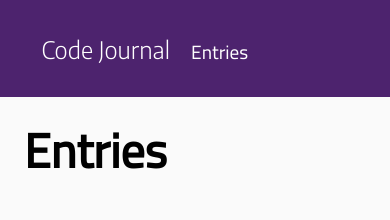
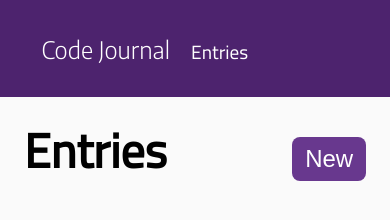
Before and after one commit to NatalieNunez/code-journal, a website: page index.html in a window 390 px wide. Both pictures are taken after a click on the link "Entries". Drawn offline with Linux system fonts and the light colour scheme.

Commit message:
added new button and function to swap views when clicked, styled and ensured it looks good on mobile and desktop

```diff
--- a/css/layout.css
+++ b/css/layout.css
@@ -1,6 +1,6 @@
 .hidden,
 .entry-header {
-  display: none !important;
+  display: none;
 }
 
 .container {
@@ -33,3 +33,7 @@
     width: 50%;
   }
 }
+
+#view-entries {
+  position: relative;
+}
--- a/css/styles.css
+++ b/css/styles.css
@@ -10,11 +10,9 @@ h1 {
 
 .home {
   font-family: 'Encode Sans', sans-serif;
-  color: white;
   font-size: 1.5rem;
   padding: 1.1rem;
   display: inline-block;
-  outline: none;
   text-decoration: none;
 }
 
@@ -23,12 +21,10 @@ h1 {
 }
 
 ol {
-  list-style: none;
   padding: 0;
 }
 
 a {
-  outline: none;
   color: white;
   text-decoration: none;
   font-size: 1.2rem;
@@ -57,7 +53,7 @@ input {
 
 textarea {
   width: 100%;
-  height: 200px;
+  height: 14rem;
   padding: 2%;
   border: solid 1px gainsboro;
 }
@@ -86,7 +82,6 @@ button {
 }
 
 ul {
-  list-style: none;
   padding: 0;
   display: inline;
 }
@@ -98,3 +93,17 @@ li {
 .row.entry-block {
   margin-bottom: 5%;
 }
+
+.new-btn,
+.entry-header {
+  display: inline;
+}
+
+.new-btn {
+  position: absolute;
+  right: 0;
+  top: 2.5rem;
+  font-size: 1.5rem;
+  border-radius: 0.5rem;
+  padding: 0.5rem 0.8rem;
+}
--- a/index.html
+++ b/index.html
@@ -61,11 +61,8 @@
         </form>
       </div>
 
+      <div data-view="entries" id="view-entries" class="hidden">
 
-      <div data-view="entries" id="view-entries" class="hidden">
-        <div class="row" id="sibling">
-          <h1 class="column-full">Entries</h1>
-        </div>
       </div>
     </div>
   </main>
--- a/js/main.js
+++ b/js/main.js
@@ -17,12 +17,23 @@ var $viewEntries = document.querySelector('.hidden');
 var $entryLink = document.querySelector('.view-entry-link');
 var $homeLink = document.querySelector('.home');
 
+var entryHeaderDiv = document.createElement('div');
+entryHeaderDiv.className = 'row';
+var entriesHeader = document.createElement('h1');
+entriesHeader.textContent = 'Entries';
+entriesHeader.className = 'column-full';
+var newButton = document.createElement('button');
+newButton.textContent = 'New';
+newButton.className = 'new-btn';
+entryHeaderDiv.appendChild(entriesHeader);
+entryHeaderDiv.appendChild(newButton);
+
 function handleClick(event) {
   if (event.target === $entryLink) {
     $viewEntries.classList.remove('hidden');
     $entryForm.classList.add('hidden');
   }
-  if (event.target === $homeLink) {
+  if (event.target === $homeLink || event.target === newButton) {
     $viewEntries.classList.add('hidden');
     $entryForm.classList.remove('hidden');
   }
@@ -30,6 +41,7 @@ function handleClick(event) {
 
 $entryLink.addEventListener('click', handleClick);
 $homeLink.addEventListener('click', handleClick);
+newButton.addEventListener('click', handleClick);
 
 var $entryView = document.getElementById('view-entries');
 
@@ -71,6 +83,7 @@ function renderAllEntries(entries) {
     var object = renderEntry(entries[i]);
     $entryView.appendChild(object);
   }
+  $entryView.prepend(entryHeaderDiv);
 }
 
 function handleSubmit(event) {
@@ -79,7 +92,6 @@ function handleSubmit(event) {
   var $title = document.getElementById('title');
   var $imageUrl = document.getElementById('imageUrl');
   var $notes = document.getElementById('notes');
-  var secondChild = $entryView.children[1];
 
   valuesObject = {
     title: $title.value,
@@ -95,9 +107,9 @@ function handleSubmit(event) {
   $form.reset();
   $viewEntries.classList.remove('hidden');
   $entryForm.classList.add('hidden');
-  $entryView.insertBefore(renderEntry(valuesObject), secondChild);
+  $entryView.prepend(renderEntry(valuesObject));
+  $entryView.prepend(entryHeaderDiv);
 }
-
 $form.addEventListener('submit', handleSubmit);
 
 window.addEventListener('DOMContentLoaded', renderAllEntries(data.entries));
```
